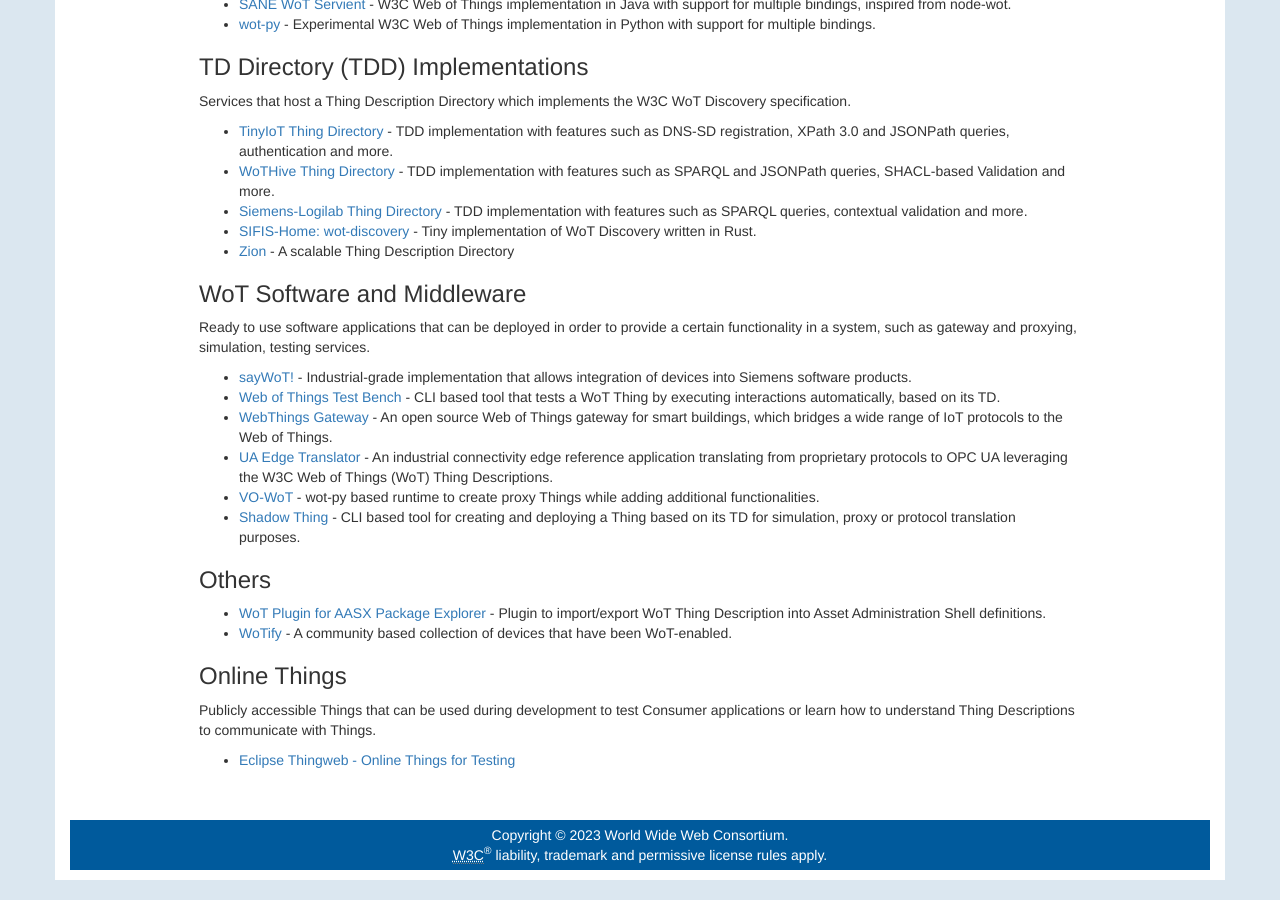
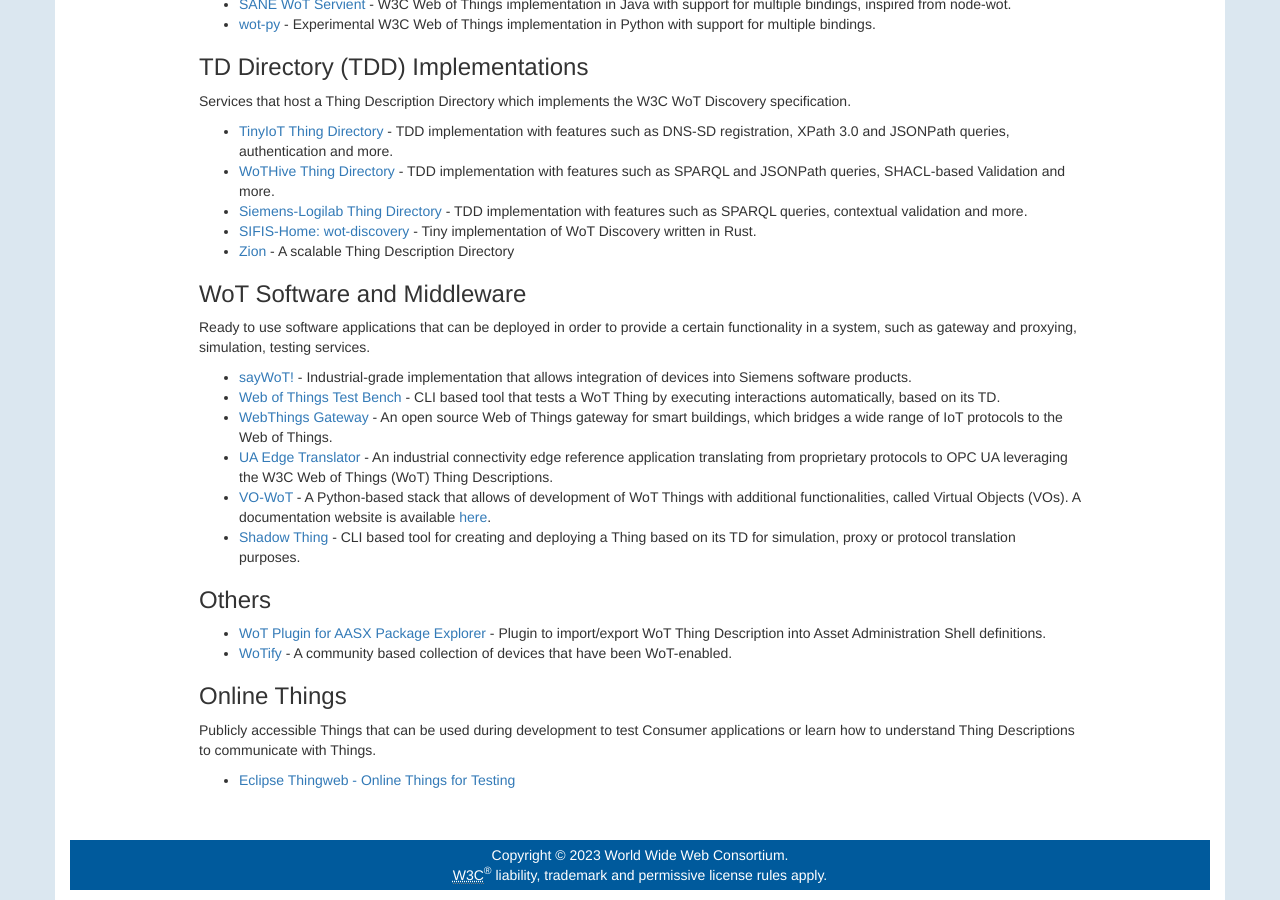
Before and after one commit to w3c/wot-marketing, a Jekyll site: the page built from docs/developers/index.html, in a window 1280 px wide and 900 px high, scrolled down 1677 px. Built offline with Jekyll 4.4.1, drawn with Linux system fonts in a browser that asks for light colours; nearby versions of some CDN libraries; comment, search, counter and statistics services are not loaded.

Commit message:
update description based on feedback from developers

```diff
--- a/docs/developers/index.html
+++ b/docs/developers/index.html
@@ -619,8 +619,10 @@
 			- An industrial connectivity edge reference application translating from proprietary protocols to OPC UA leveraging
 			the W3C Web of Things (WoT) Thing Descriptions.
 		</li>
-		<li><a href="https://gitlab.eclipse.org/eclipse-research-labs/nephele-project/vo-wot" target="_blank">
-			VO-WoT</a> - wot-py based runtime to create proxy Things while adding additional functionalities.
+		<li>
+			<a href="https://gitlab.eclipse.org/eclipse-research-labs/nephele-project/vo-wot" target="_blank">VO-WoT</a>
+			- A Python-based stack that allows of development of WoT Things with additional functionalities, called Virtual Objects (VOs).
+			A documentation website is available <a href="https://netmode.gitlab.io/vo-wot/" target="_blank">here</a>.
 		</li>
 		<li>
 			<a href="https://github.com/tum-esi/shadow-thing" target="_blank">Shadow Thing</a>
```
